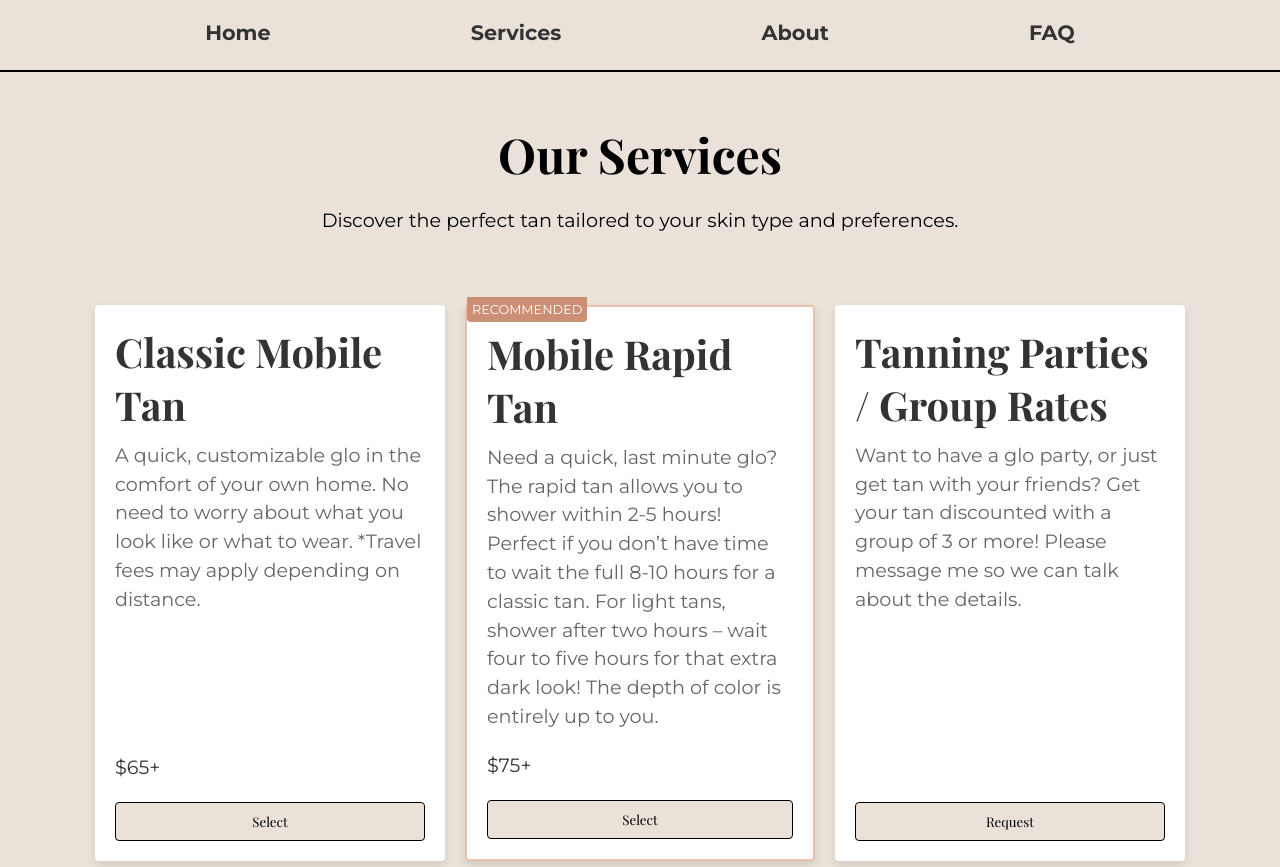
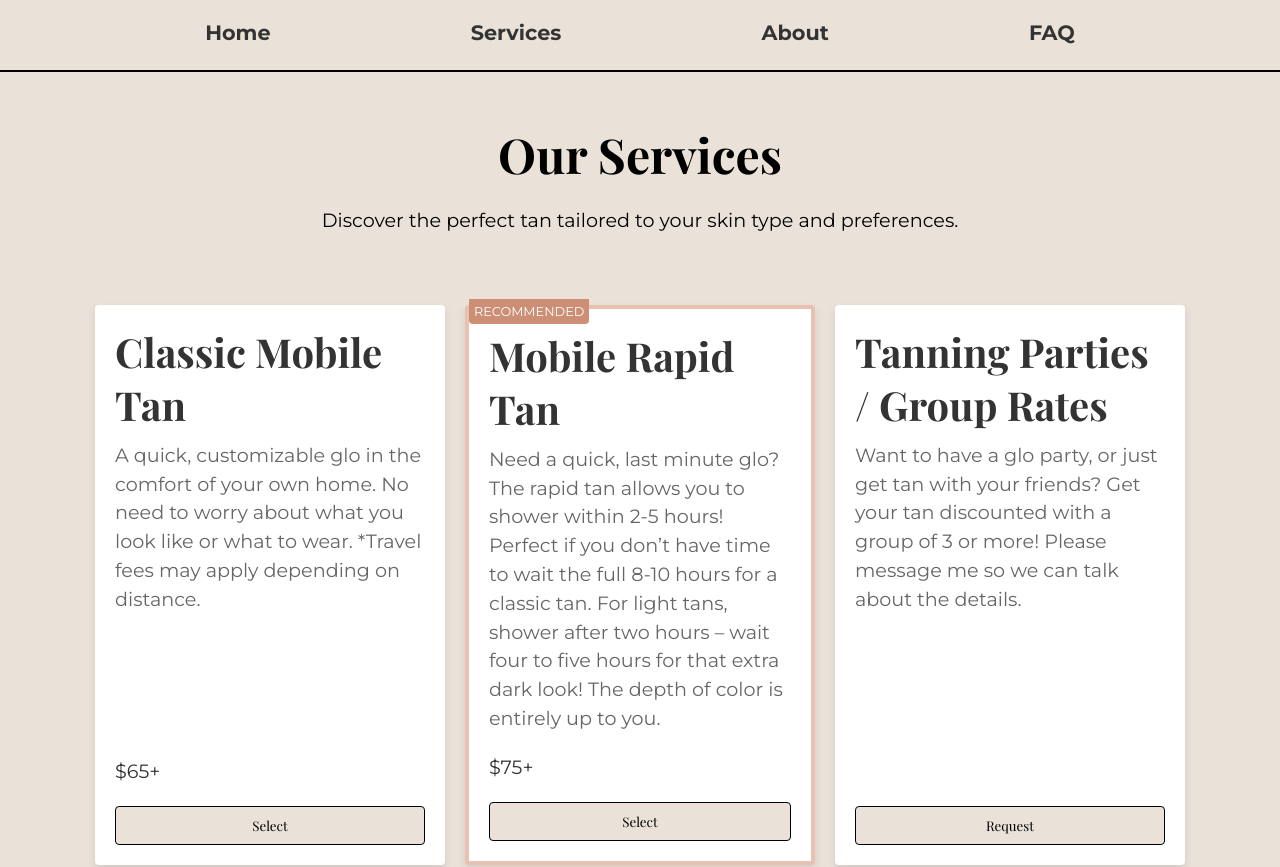
Before and after one commit to grantrisk/coastal-glo-mobile, a Next.js app: page /services in a window 1280 px wide. Shown: the top 867 px of the page. Built offline with nearby package versions, Linux system fonts and the light colour scheme.

Commit message:
Updated Recommended Card

```diff
--- a/styles/ServiceCard.module.css
+++ b/styles/ServiceCard.module.css
@@ -28,9 +28,10 @@
   background: linear-gradient(
     to right,
     transparent 0%,
-    var(--color-tertiary) 100%
+    var(--color-tertiary) 50%,
+    transparent 100%
   );
-  animation: moveLine 24s ease-in-out infinite;
+  animation: moveLine 20s ease-in-out infinite;
 }
 
 /* ------------------------------------------------- */
@@ -57,7 +58,7 @@
 }
 
 .recommended {
-  border: 2px solid var(--color-tertiary);
+  border: 4px solid var(--color-tertiary);
   position: relative;
   animation: rotateBorderColor 4s linear infinite;
 }
```
